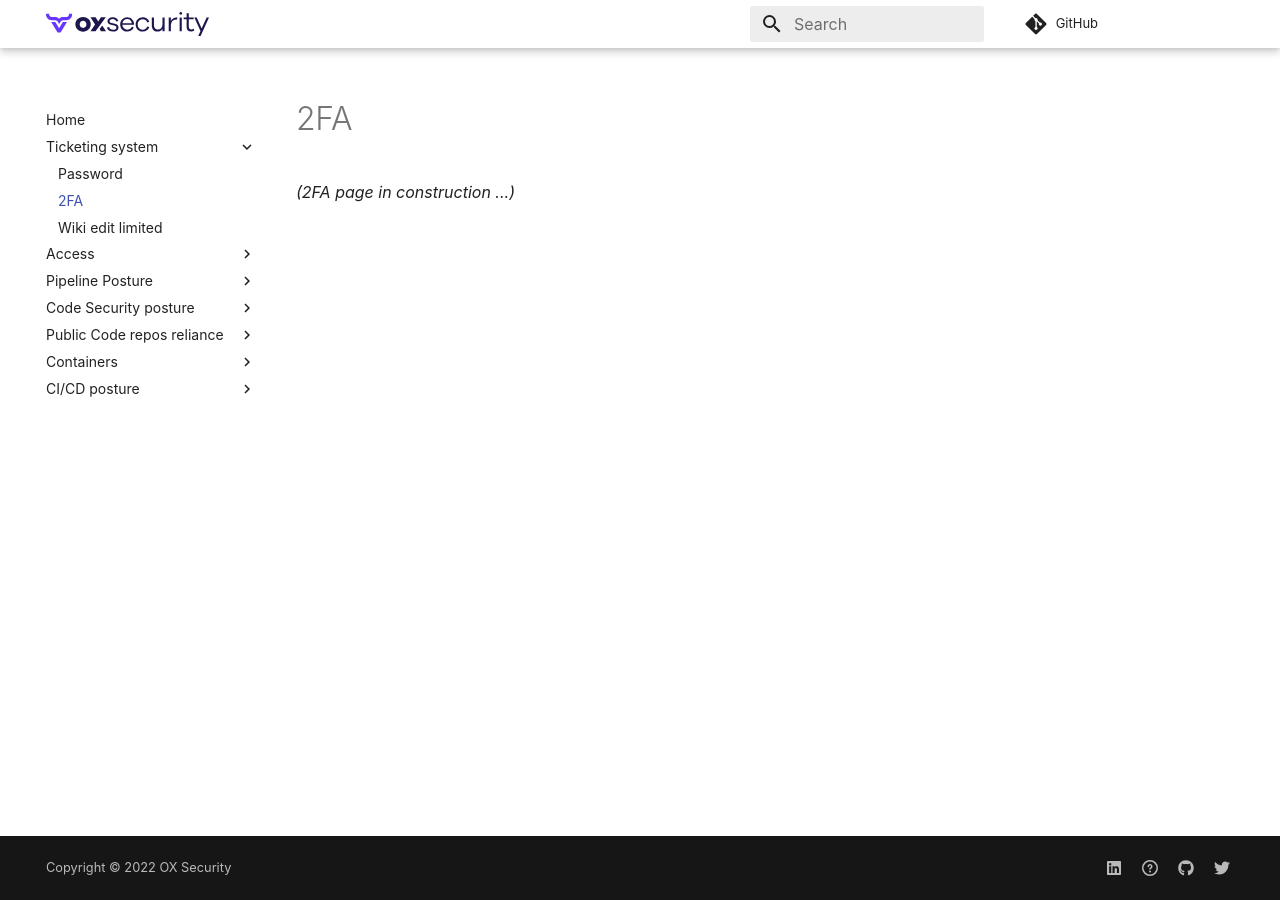
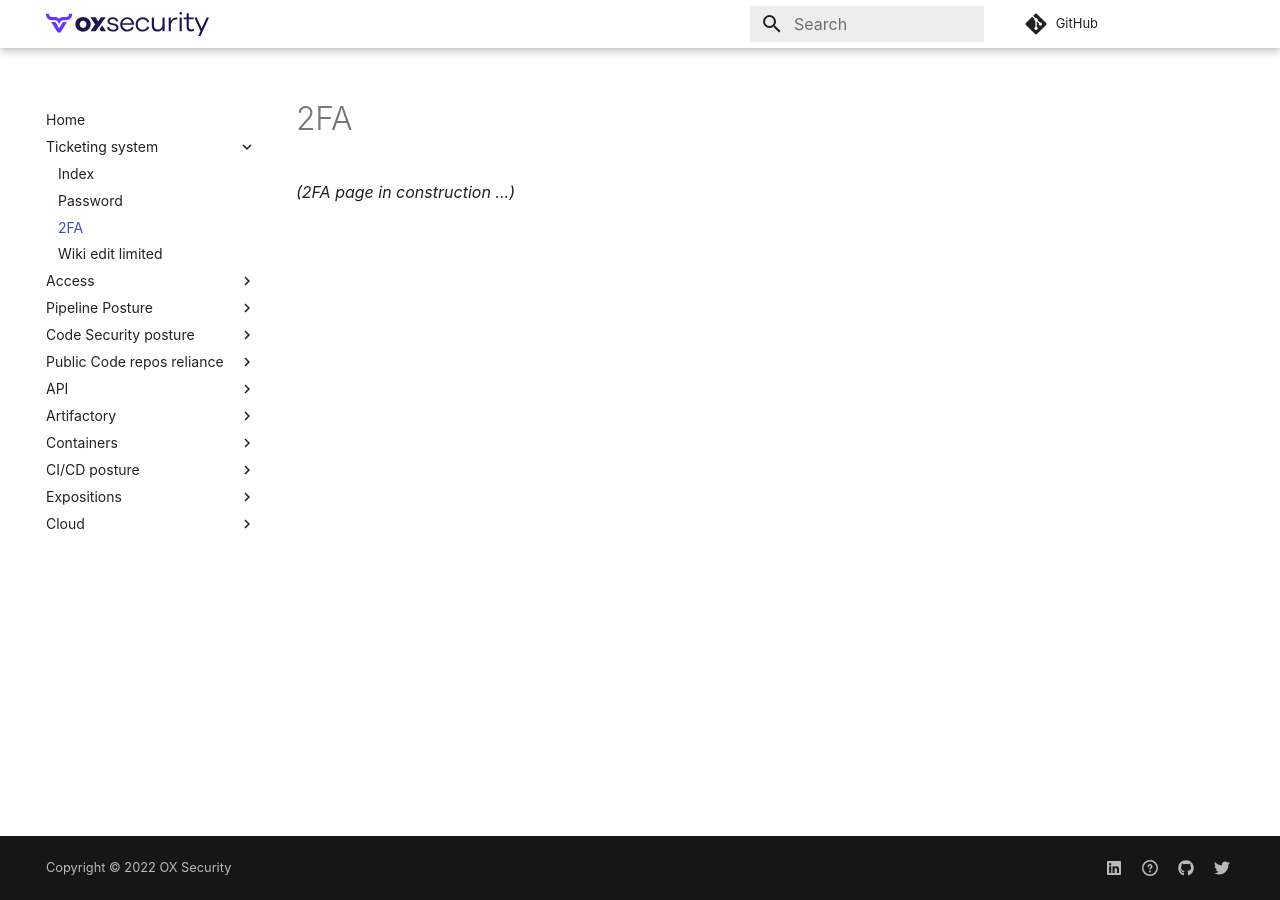
Before and after one commit to oxsecurity/oxsecurity.github.io, an MkDocs documentation site: the page built from docs/ticketing-system-2FA.md, in a window 1280 px wide. Built offline with MkDocs 1.6.1 and Material for MkDocs 9.7.7, drawn with Linux system fonts in a browser that asks for light colours; some web fonts are replaced; comment, search, counter and statistics services are not loaded; some of the changed lines change nothing that is shown.

Commit message:
Update mkdocs.yml

```diff
--- a/mkdocs.yml
+++ b/mkdocs.yml
@@ -46,12 +46,15 @@
 nav:
   - "Home": "index.md"
   - "Ticketing system":
+    - "Index": "ticketing-system-index.md"
     - "Password": "ticketing-system-password.md"
     - "2FA": "ticketing-system-2FA.md"
     - "Wiki edit limited": "ticketing-system-wiki.md"
   - "Access":
+    - "Index": "access-system-index.md"
     - "Missing 2FA": "access-missing-2FA.md"
   - "Pipeline Posture":
+    - "Index": "pipeline-system-index.md"
     - "Admin/repo admin": "pipeline-posture-admin-repo.md"
     - "Add active admins": "pipeline-posture-add-active-admins.md"
     - "No active admin": "pipeline-posture-no-active-admin.md"
@@ -62,6 +65,7 @@
     - "Secret exposed in build log": "pipeline-posture-secret-exxposed-in-build-log.md"
     - "ByPass approvers": "pipeline-posture-bypass-approvers.md"
   - "Code Security posture":
+    - "Index": "code-security-system-index.md"
     - "Code security (SAST)": "code-security-posture-code-security-sast.md"
     - "Open source vulnerability(SCA)": "code-security-posture-open-source-vulnerability-sca.md"
     - "Keys & Crypto": "code-security-posture-keys-and-crypto.md"
@@ -69,14 +73,19 @@
     - "Logical errors": "code-security-posture-logical-errors.md"
     - "DOS": "code-security-posture-dos.md"
   - "Public Code repos reliance":
+    - "Index": "public-code-repos-index.md"
     - "Typo Squoting": "public-code-repos-reliance-typo-squoting.md"
     - "Package take over (BitGo)": "public-code-repos-reliance-package-take-over-bitgo.md"
-#  - "API":
-#  - "Artifactory":
+  - "API":
+    - "Index": "api-index.md"
+  - "Artifactory":
+    - "Index": "artifactory-index.md"
   - "Containers":
+    - "Index": "containers-index.md"
     - "Control plane": "containers-control-pane.md"
     - "OS Vulnereabilities": "containers-os-vulnerability.md"
   - "CI/CD posture":
+    - "Index": "ci-cd-posture-index.md"
     - "Review ByPass": "ci-cd-posture-review-bypass.md"
     - "Pipeline confusion": "ci-cd-posture-pipeline-confusion.md"
     - "Unofficial docker images runner": "ci-cd-posture-unofficial-docker-images-runner.md"
@@ -86,5 +95,7 @@
     - "Command injection via context argument": "ci-cd-posture-command-injection-via-contexxt-argument.md"
     - "Preventing GitHub Actions from approving PR": "ci-cd-posture-preventing-github-actions-from-approving-pr.md"
     - "Limit permissions of GitHub Token": "ci-cd-posture-limit-permissions-of-github-token.md"
-#  - "Expositions":
-#  - "Cloud":
+  - "Expositions":
+    - "Index": "expositions-index.md"
+  - "Cloud":
+    - "Index": "cloud-index.md"
```
